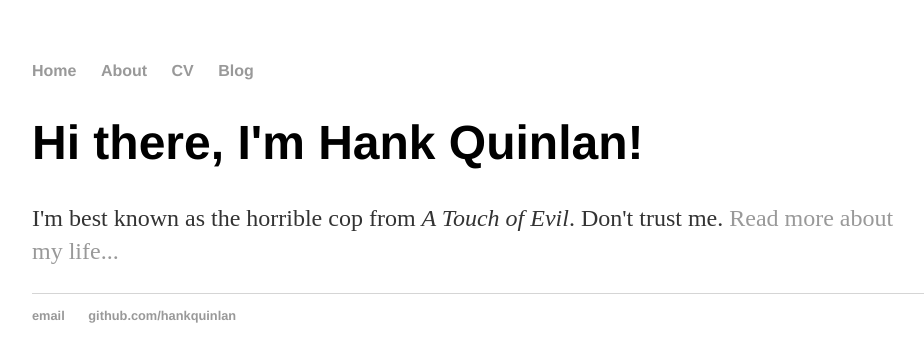
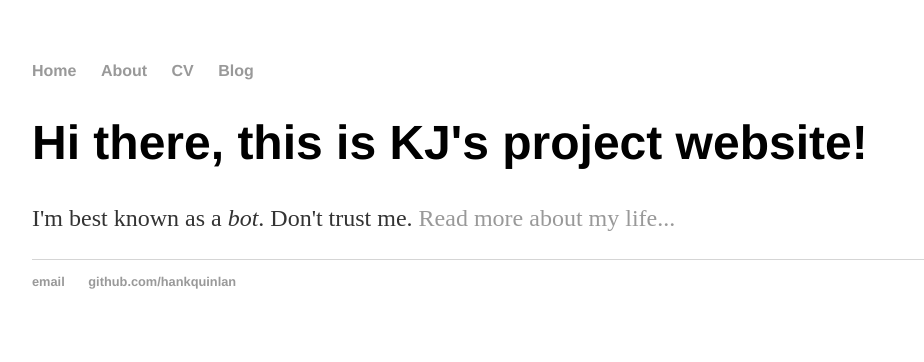
Before and after one commit to kjpages/kjpages.github.io, a Jekyll site: the page built from index.html, in a window 1280 px wide. Shown: the top 362 px of the page, without its empty margins (160-1084 px from the left). Built offline with Jekyll 4.4.1, drawn with Linux system fonts in a browser that asks for light colours.

Commit message:
Update index.html

```diff
--- a/index.html
+++ b/index.html
@@ -1,9 +1,9 @@
 ---
 layout: default
-title: Hank Quinlan, Horrible Cop
+title: KJ's Projects
 ---
 
 		<div class="blurb">
-			<h1>Hi there, I'm Hank Quinlan!</h1>
-			<p>I'm best known as the horrible cop from <em>A Touch of Evil</em>. Don't trust me. <a href="/about">Read more about my life...</a></p>
+			<h1>Hi there, this is KJ's project website!</h1>
+			<p>I'm best known as a <em>bot</em>. Don't trust me. <a href="/about">Read more about my life...</a></p>
 		</div>
```
